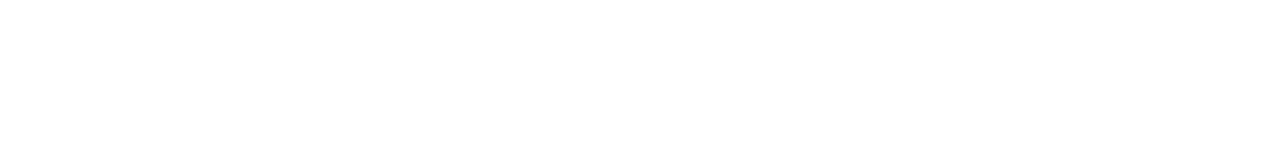
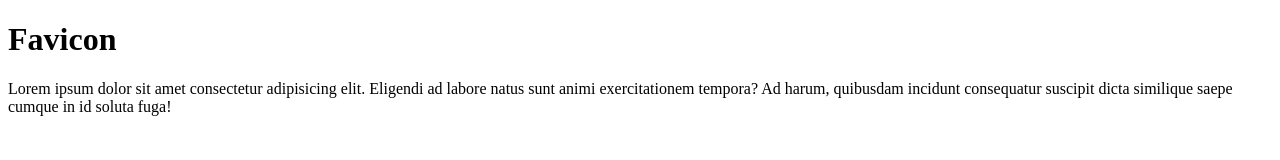
Before and after one commit to Hhotre/Estudos, a plain HTML site: page html-css/exercises/ex004/index.html in a window 1280 px wide. Drawn offline with Linux system fonts and the light colour scheme.

Commit message:
Favicon HTML
Site with Favicon

```diff
--- a/html-css/exercises/ex004/index.html
+++ b/html-css/exercises/ex004/index.html
@@ -4,9 +4,13 @@
     <meta charset="UTF-8">
     <meta http-equiv="X-UA-Compatible" content="IE=edge">
     <meta name="viewport" content="width=device-width, initial-scale=1.0">
-    <title>Document</title>
+    <link rel="shortcut icon" href="trooper.ico" type="image/x-icon">
+    <title>Favicon Test</title>
 </head>
 <body>
+    <h1>Favicon</h1>
+    <p>Lorem ipsum dolor sit amet consectetur adipisicing elit. Eligendi ad labore natus sunt animi exercitationem tempora? Ad harum, quibusdam incidunt consequatur suscipit dicta similique saepe cumque in id soluta fuga!</p>
+
 
 </body>
 </html>
```
